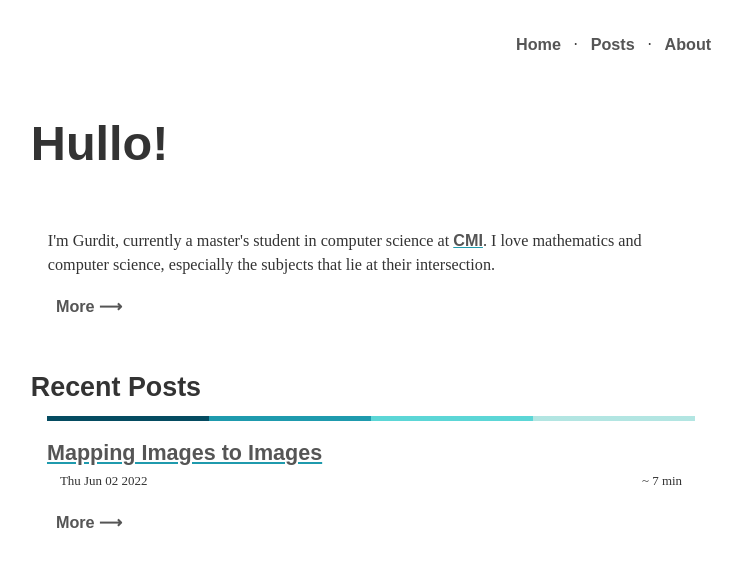
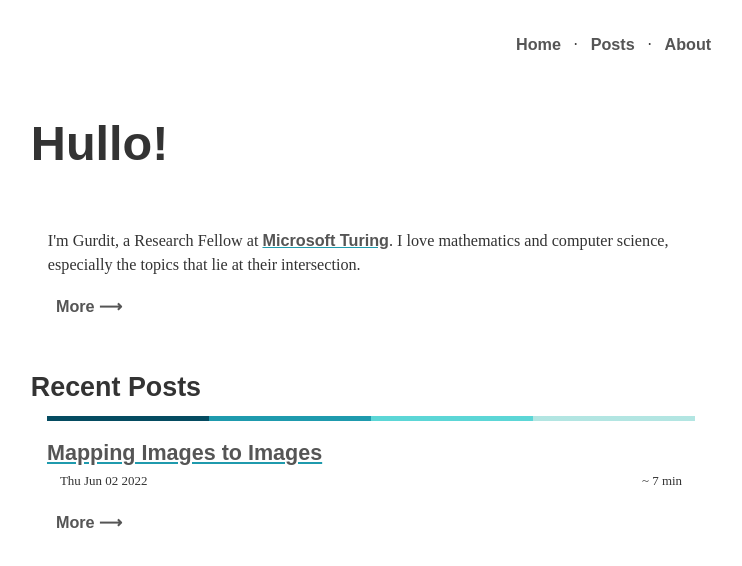
Before and after one commit to 16bitmood/16bitmood.github.io, an Eleventy site: page src/index.njk in a window 1280 px wide. Shown: the whole page, without its empty margins (269-1011 px from the left). Built offline with nearby package versions, Linux system fonts and the light colour scheme; Eleventy itself is replaced by a stand-in of ours; files that its build step writes are made by us from their sources; a web font is replaced by a local one.

Commit message:
fix aboutme

```diff
--- a/src/about.njk
+++ b/src/about.njk
@@ -13,10 +13,11 @@ title: About Me
     {# <article style='font-size:1.3em;line-height:1.5em'> #}
     <article>
         <p>
-            I'm Gurdit, a master's student in computer science at <a href='https://www.cmi.ac.in/'>CMI</a>, and
-            I did my bachelor's in mathematics from <a href='http://www.du.ac.in/'>Delhi University</a>.
+            I'm Gurdit, a Research Fellow at <a href='https://www.microsoft.com/en-us/research/project/project-turing/'>Microsoft Turing</a>.
+            I did my master's in computer science from <a href='https://www.cmi.ac.in/'>CMI</a>, and
+            my bachelor's in mathematics from <a href='http://www.du.ac.in/'>Delhi University</a>.
 
-            I love mathematics and computer science, especially the subjects
+            I love mathematics and computer science, especially the topics
             that lie at their intersection.
         </p>
         <p>
--- a/src/index.njk
+++ b/src/index.njk
@@ -6,8 +6,8 @@ title: gurdit's website
     <article>
         <div class='big-title'>Hullo!</div>
         <p>
-            I'm Gurdit, currently a master's student in computer science at <a href='https://www.cmi.ac.in/'>CMI</a>.
-            I love mathematics and computer science, especially the subjects
+            I'm Gurdit, a Research Fellow at <a href='https://www.microsoft.com/en-us/research/project/project-turing/'>Microsoft Turing</a>.
+            I love mathematics and computer science, especially the topics
             that lie at their intersection.
         </p>
 
```
